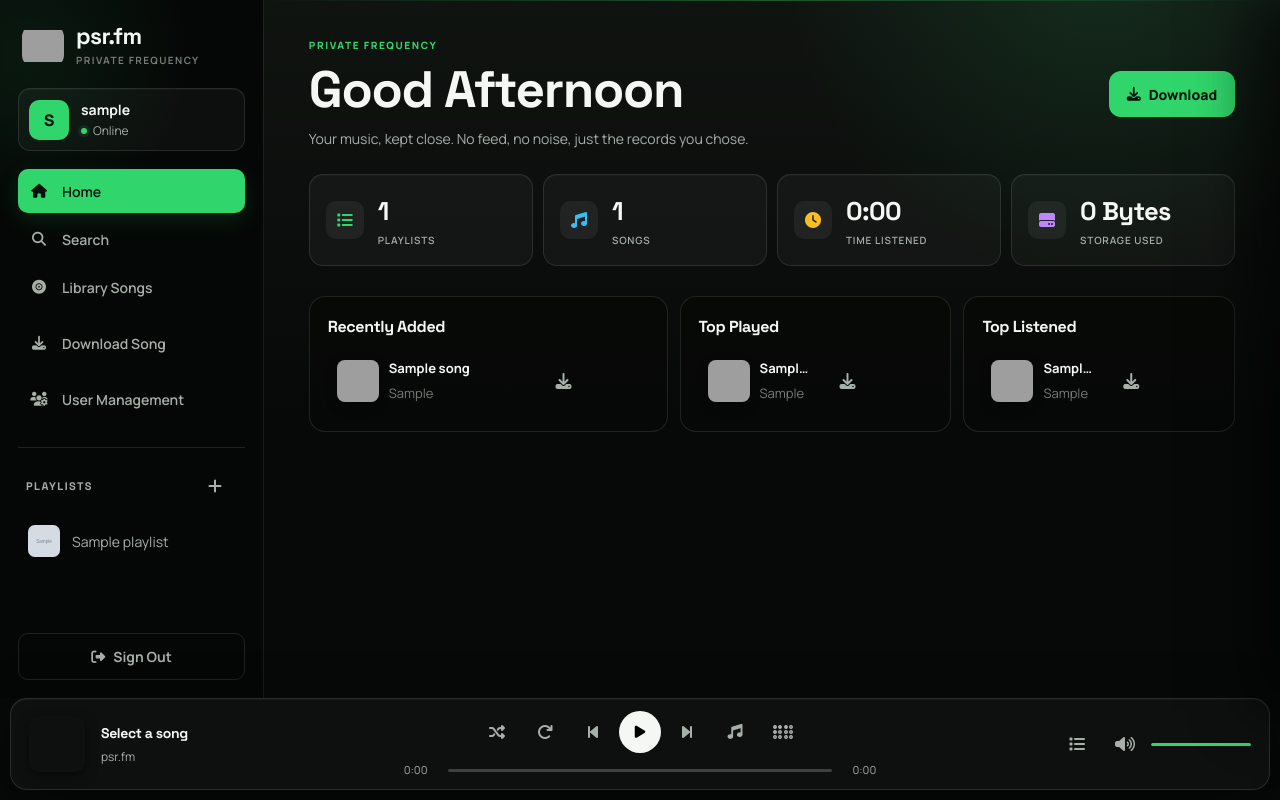
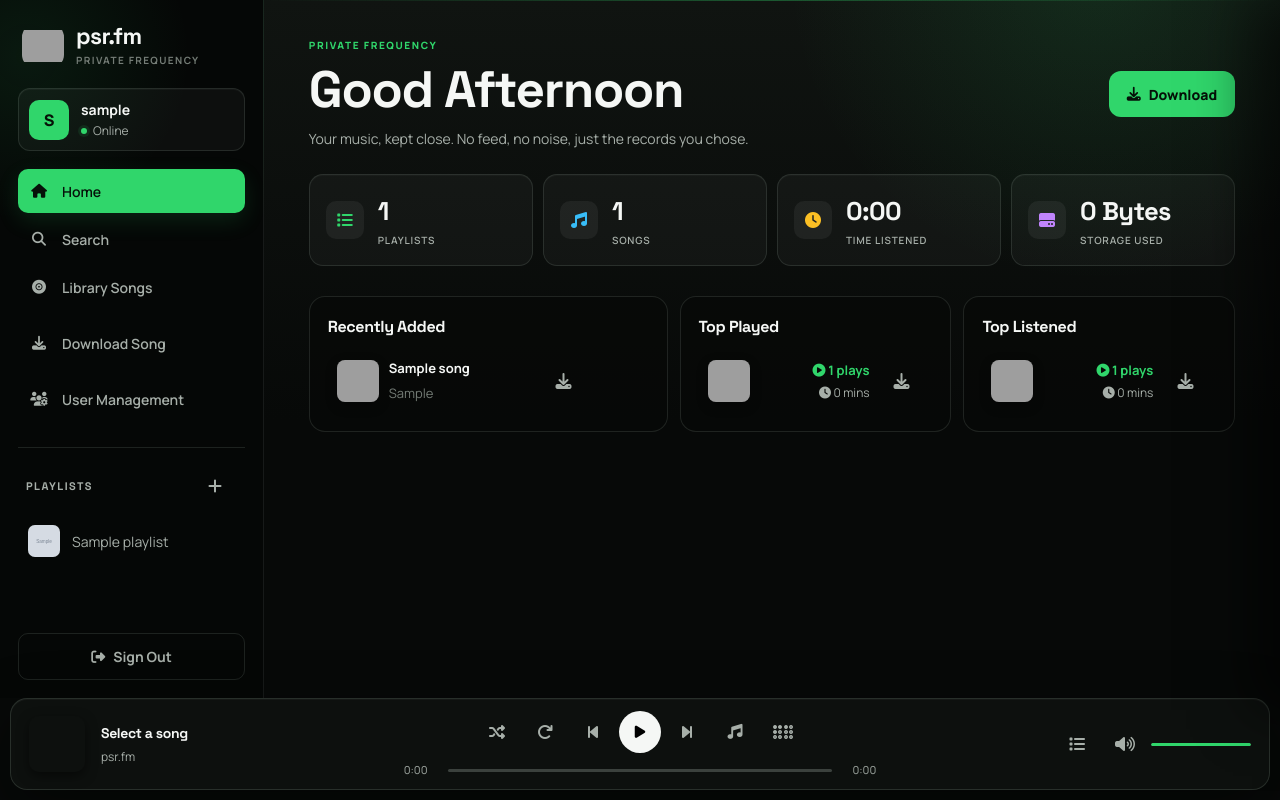
Before and after one commit to Psr354/psr.fm, a Flask app: page / in a window 1280 px wide. Run offline with Flask 3, Linux system fonts and the light colour scheme; a user stored in the database is signed in; tables that the repository leaves empty hold one stand-in row (values such as "Sample post"); grey boxes marked "Sample" are stand-in pictures; data that the repository does not hold is empty; some libraries are stand-ins or nearby versions; grey boxes are pictures that could not be loaded.

Commit message:
fix ui on top listened and top played

```diff
--- a/static/main.js
+++ b/static/main.js
@@ -2106,6 +2106,9 @@ document.querySelectorAll('.user-filter-btn').forEach(btn => {
             }
         }
     });
+    document.addEventListener('visibilitychange', () => {
+        if (!document.hidden) highlightPlayingSong();
+    });
 
     // ==========================================
     // AUDIO EVENT LISTENERS
@@ -2484,7 +2487,6 @@ document.querySelectorAll('.user-filter-btn').forEach(btn => {
         }
 
         const activeView = document.querySelector('.view.active');
-        const isContainerInActiveView = activeView && activeView.contains(container);
         const canReorder = containerId === 'playlist-songs-list' && Boolean(state.currentPlaylistId);
         const canAddToPlaylist = containerId === 'search-results';
 
@@ -2496,12 +2498,7 @@ document.querySelectorAll('.user-filter-btn').forEach(btn => {
                 div.setAttribute('draggable', 'true');
             }
             const songIdStr = String(song.id);
-            const currentIdStr = String(state.currentPlayingSongId);
             div.setAttribute('data-id', songIdStr);
-
-            if (isContainerInActiveView && songIdStr === currentIdStr && currentIdStr !== 'null' && currentIdStr !== 'undefined') {
-                div.classList.add('is-playing');
-            }
 
             div.innerHTML = `
                 ${canReorder ? '<button class="drag-handle" type="button" aria-label="Reorder song" title="Drag to reorder"><i class="fas fa-grip-lines"></i></button>' : ''}
@@ -2567,6 +2564,7 @@ document.querySelectorAll('.user-filter-btn').forEach(btn => {
                 });
             });
         }
+        if (activeView && activeView.contains(container)) highlightPlayingSong();
     }
 
     function renderTopSongs(songs, containerId) {
@@ -2583,16 +2581,11 @@ document.querySelectorAll('.user-filter-btn').forEach(btn => {
         }
 
         const activeView = document.querySelector('.view.active');
-        const isContainerInActiveView = activeView && activeView.contains(container);
 
         songs.forEach((song, index) => {
             const div = document.createElement('div');
             div.className = 'song-item';
             div.setAttribute('data-id', String(song.id));
-
-            if (isContainerInActiveView && String(song.id) === String(state.currentPlayingSongId)) {
-                div.classList.add('is-playing');
-            }
 
             const listenedMins = Math.round((song.total_listened || 0) / 60);
             let listenedText = `${listenedMins} mins`;
@@ -2632,13 +2625,7 @@ document.querySelectorAll('.user-filter-btn').forEach(btn => {
                 }
             });
         });
-
-        container.querySelectorAll('.download-song').forEach(btn => {
-            btn.addEventListener('click', (e) => {
-                e.stopPropagation();
-                triggerDownload(e.currentTarget.getAttribute('data-id'));
-            });
-        });
+        if (activeView && activeView.contains(container)) highlightPlayingSong();
     }
 
     function highlightPlayingSong() {
@@ -2653,7 +2640,9 @@ document.querySelectorAll('.user-filter-btn').forEach(btn => {
         if (!activeView) return;
 
         requestAnimationFrame(() => {
-            const activeEl = activeView.querySelector(`.song-item[data-id="${targetId}"]`);
+            document.querySelectorAll('.song-item.is-playing').forEach(el => el.classList.remove('is-playing'));
+            const activeEl = [...activeView.querySelectorAll('.song-item[data-id]')]
+                .find(item => item.dataset.id === targetId);
             if (activeEl) {
                 activeEl.classList.add('is-playing');
             }
--- a/static/style.css
+++ b/static/style.css
@@ -782,7 +782,16 @@ h1, h2, h3, h4, .section-title, .track-title {
 .dashboard-columns .song-item { min-height: 64px; gap: 10px; padding: 8px; }
 .dashboard-columns .song-art { width: 42px; height: 42px; border-radius: 8px; }
 .dashboard-columns .song-title { font-size: 13px; }
-.dashboard-columns .song-duration, .dashboard-columns .song-stats { display: none; }
+.dashboard-columns .song-duration { display: none; }
+.dashboard-columns .song-stats {
+    display: flex;
+    min-width: 92px;
+    margin-left: 8px;
+}
+.dashboard-columns .song-stat-primary,
+.dashboard-columns .song-stat-secondary {
+    white-space: nowrap;
+}
 .dashboard-columns .delete-song { opacity: 0; }
 .dashboard-columns .song-item:hover .delete-song, .dashboard-columns .song-item:focus-within .delete-song { opacity: 1; }
 
@@ -849,6 +858,7 @@ h1, h2, h3, h4, .section-title, .track-title {
     .dashboard-columns .recent-section { grid-column: auto; }
     .dashboard-columns .content-section { padding: 14px; border-radius: 14px; }
     .dashboard-columns .delete-song { opacity: 1; }
+    .dashboard-columns .song-stats { display: flex; }
     .player-bar { height: auto; min-height: 156px; margin: 0; border-left: 0; border-right: 0; border-bottom: 0; border-radius: 16px 16px 0 0; gap: 4px; padding: 8px 12px calc(8px + env(safe-area-inset-bottom)); }
     .now-playing { min-height: 48px; gap: 10px; }
     .now-playing img { width: 46px; height: 46px; }
```
